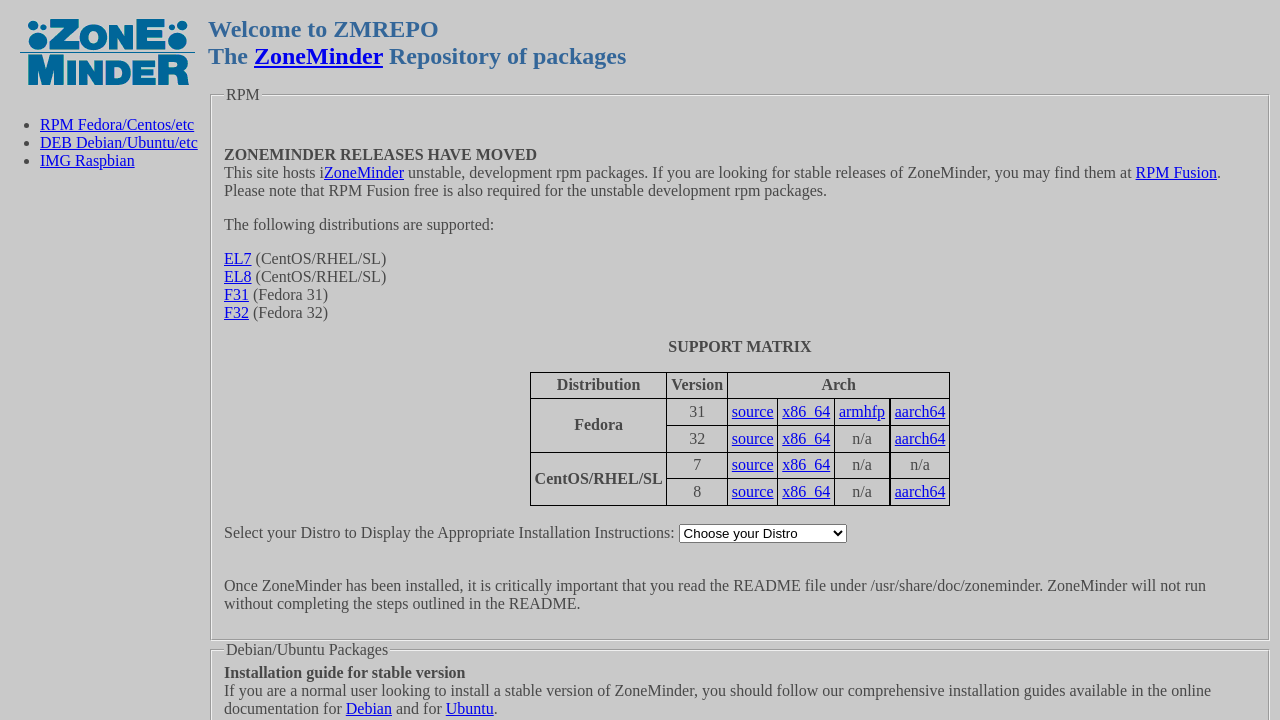
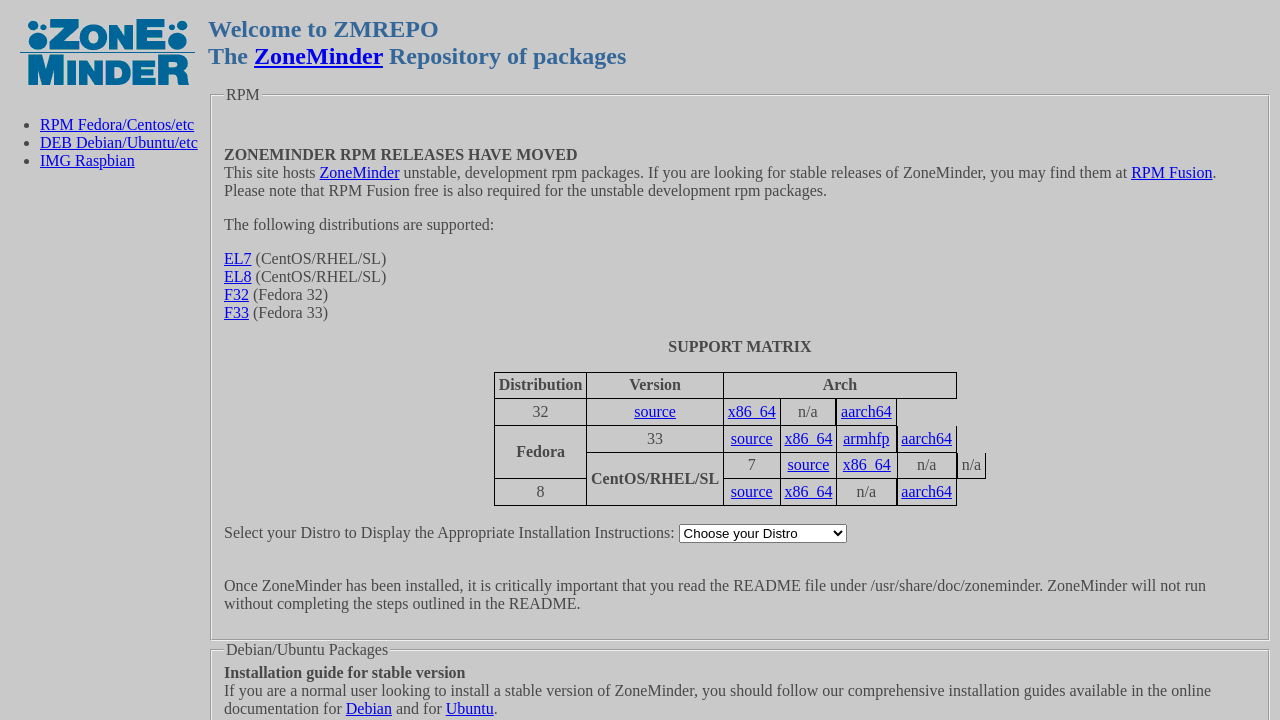
Before and after one commit to ZoneMinder/zmrepo, a PHP site: page / in a window 1280 px wide. Shown: the top 720 px of the page. Run offline with PHP 8.4, Linux system fonts and the light colour scheme.

Commit message:
remove f31, add f33 support

```diff
--- a/index.php
+++ b/index.php
@@ -14,18 +14,18 @@
 <?php
 $zmrepo_el7_rpms = glob("el/7/x86_64/zmrepo-7-*.noarch.rpm");
 $zmrepo_el8_rpms = glob("el/8/x86_64/zmrepo-8-*.noarch.rpm");
-$zmrepo_f31_rpms = glob("fc/31/x86_64/zmrepo-31-*.noarch.rpm");
 $zmrepo_f32_rpms = glob("fc/32/x86_64/zmrepo-32-*.noarch.rpm");
+$zmrepo_f33_rpms = glob("fc/33/x86_64/zmrepo-33-*.noarch.rpm");
 
 natsort($zmrepo_el7_rpms);
 natsort($zmrepo_el8_rpms);
-natsort($zmrepo_f31_rpms);
 natsort($zmrepo_f32_rpms);
+natsort($zmrepo_f33_rpms);
 
 $zmrepo_el7_rpm = basename(end($zmrepo_el7_rpms));
 $zmrepo_el8_rpm = basename(end($zmrepo_el8_rpms));
-$zmrepo_f31_rpm = basename(end($zmrepo_f31_rpms));
 $zmrepo_f32_rpm = basename(end($zmrepo_f32_rpms));
+$zmrepo_f33_rpm = basename(end($zmrepo_f33_rpms));
 ?>
 
 var Instructions = new Array()
@@ -43,15 +43,15 @@ Instructions[2] = '<p><b>Installation instructions for ZoneMinder development rp
 						'sudo dnf install zoneminder<br>' +
 						'less /usr/share/doc/zoneminder-*/README<br></font></p></div>'
 
-Instructions[3] = '<p><b>Installation instructions for ZoneMinder development rpms on Fedora 31 (x86_64, armv7fl, or aarch64 architectures)</b></p>' +
-						'<div style="border:1px dashed #000"><p><font face=Courier>wget http://zmrepo.zoneminder.com/fc/31/x86_64/<?php echo $zmrepo_f31_rpm; ?><br>' +
-						'sudo dnf install --nogpgcheck <?php echo $zmrepo_f31_rpm; ?><br>' +
+Instructions[3] = '<p><b>Installation instructions for ZoneMinder development rpms on Fedora 32 (x86_64, armv7fl, or aarch64 architectures)</b></p>' +
+						'<div style="border:1px dashed #000"><p><font face=Courier>wget http://zmrepo.zoneminder.com/fc/32/x86_64/<?php echo $zmrepo_f32_rpm; ?><br>' +
+						'sudo dnf install --nogpgcheck <?php echo $zmrepo_f32_rpm; ?><br>' +
 						'sudo dnf install zoneminder<br>' +
 						'less /usr/share/doc/zoneminder-common/README<br></font></p></div>'
 
-Instructions[4] = '<p><b>Installation instructions for ZoneMinder development rpms on Fedora 32 (x86_64, or aarch64 architectures)</b></p>' +
-						'<div style="border:1px dashed #000"><p><font face=Courier>wget http://zmrepo.zoneminder.com/fc/32/x86_64/<?php echo $zmrepo_f32_rpm; ?><br>' +
-						'sudo dnf install --nogpgcheck <?php echo $zmrepo_f32_rpm; ?><br>' +
+Instructions[4] = '<p><b>Installation instructions for ZoneMinder development rpms on Fedora 33 (x86_64, or aarch64 architectures)</b></p>' +
+						'<div style="border:1px dashed #000"><p><font face=Courier>wget http://zmrepo.zoneminder.com/fc/33/x86_64/<?php echo $zmrepo_f33_rpm; ?><br>' +
+						'sudo dnf install --nogpgcheck <?php echo $zmrepo_f33_rpm; ?><br>' +
 						'sudo dnf install zoneminder<br>' +
 						'less /usr/share/doc/zoneminder-common/README<br></font></p></div>'
 
@@ -78,15 +78,15 @@ function SelectInstructions(select){
 <fieldset><legend><a name="RPM">RPM</a></legend>
 <br>
 <br>
-<b>ZONEMINDER RELEASES HAVE MOVED</b><br>
-This site hosts i<a href="https://zoneminder.com">ZoneMinder</a> unstable, development rpm packages. If you are looking for stable releases of ZoneMinder, you may find them at <a href="https://rpmfusion.org/">RPM Fusion</a>. Please note that RPM Fusion free is also required for the unstable development rpm packages.
+<b>ZONEMINDER RPM RELEASES HAVE MOVED</b><br>
+This site hosts <a href="https://zoneminder.com">ZoneMinder</a> unstable, development rpm packages. If you are looking for stable releases of ZoneMinder, you may find them at <a href="https://rpmfusion.org/">RPM Fusion</a>. Please note that RPM Fusion free is also required for the unstable development rpm packages.
 <br>
 <p>The following distributions are supported:</p>
 <p>
 <a href="el/7">EL7</a> (CentOS/RHEL/SL)<br>
 <a href="el/8">EL8</a> (CentOS/RHEL/SL)<br>
-<a href="fc/31">F31</a> (Fedora 31)<br>
 <a href="fc/32">F32</a> (Fedora 32)<br>
+<a href="fc/33">F33</a> (Fedora 33)<br>
 </p>
 <p align="center" style="font-weight: bold">SUPPORT MATRIX</p>
 <table align="center" cellspacing="0">
@@ -99,26 +99,6 @@ This site hosts i<a href="https://zoneminder.com">ZoneMinder</a> unstable, devel
 		</td>
 		<td colspan="4" style="border: 1px solid black; padding: 0.04in">
 			Arch
-		</td>
-	</tr>
-	<tr align="center" valign="center">
-		<td rowspan="2" style="font-weight: bold; border-top: none; border-bottom: 1px solid black; border-left: 1px solid black; border-right: none; padding: 0.04in">
-			Fedora
-		</td>
-		<td style="border-top: none; border-bottom: 1px solid black; border-left: 1px solid black; border-right: none; padding: 0.04in">
-			31
-		</td>
-		<td style="border-top: none; border-bottom: 1px solid black; border-left: 1px solid black; border-right: none; padding: 0.04in">
-			<a href="fc/31/SRPMS">source</a>
-		</td>
-		<td style="border-top: none; border-bottom: 1px solid black; border-left: 1px solid black; border-right: none; padding: 0.04in">
-			<a href="fc/31/x86_64">x86_64</a>
-		</td>
-		<td style="border-top: none; border-bottom: 1px solid black; border-left: 1px solid black; border-right: 1px solid black; padding: 0.04in">
-			<a href="fc/31/armhfp">armhfp</a>
-		</td>
-		<td style="border-top: none; border-bottom: 1px solid black; border-left: 1px solid black; border-right: 1px solid black; padding: 0.04in">
-			<a href="fc/31/aarch64">aarch64</a>
 		</td>
 	</tr>
 	<tr align="center" valign="center">
@@ -136,6 +116,26 @@ This site hosts i<a href="https://zoneminder.com">ZoneMinder</a> unstable, devel
 		</td>
 		<td style="border-top: none; border-bottom: 1px solid black; border-left: 1px solid black; border-right: 1px solid black; padding: 0.04in">
 			<a href="fc/32/aarch64">aarch64</a>
+		</td>
+	</tr>
+	<tr align="center" valign="center">
+		<td rowspan="2" style="font-weight: bold; border-top: none; border-bottom: 1px solid black; border-left: 1px solid black; border-right: none; padding: 0.04in">
+			Fedora
+		</td>
+		<td style="border-top: none; border-bottom: 1px solid black; border-left: 1px solid black; border-right: none; padding: 0.04in">
+			33
+		</td>
+		<td style="border-top: none; border-bottom: 1px solid black; border-left: 1px solid black; border-right: none; padding: 0.04in">
+			<a href="fc/33/SRPMS">source</a>
+		</td>
+		<td style="border-top: none; border-bottom: 1px solid black; border-left: 1px solid black; border-right: none; padding: 0.04in">
+			<a href="fc/33/x86_64">x86_64</a>
+		</td>
+		<td style="border-top: none; border-bottom: 1px solid black; border-left: 1px solid black; border-right: 1px solid black; padding: 0.04in">
+			<a href="fc/33/armhfp">armhfp</a>
+		</td>
+		<td style="border-top: none; border-bottom: 1px solid black; border-left: 1px solid black; border-right: 1px solid black; padding: 0.04in">
+			<a href="fc/33/aarch64">aarch64</a>
 		</td>
 	</tr>
 	<tr align="center" valign="center">
@@ -182,8 +182,8 @@ Select your Distro to Display the Appropriate Installation Instructions: <select
 <option value="0">Choose your Distro</option>
 <option value="1">EL7 CentOS/RHEL/SL 7</option>
 <option value="2">EL8 CentOS/RHEL/SL 8</option>
-<option value="3">F31 Fedora 31</option>
-<option value="4">F32 Fedora 32</option>
+<option value="3">F32 Fedora 32</option>
+<option value="4">F33 Fedora 33</option>
 </select>
 </form>
 <br>
```
